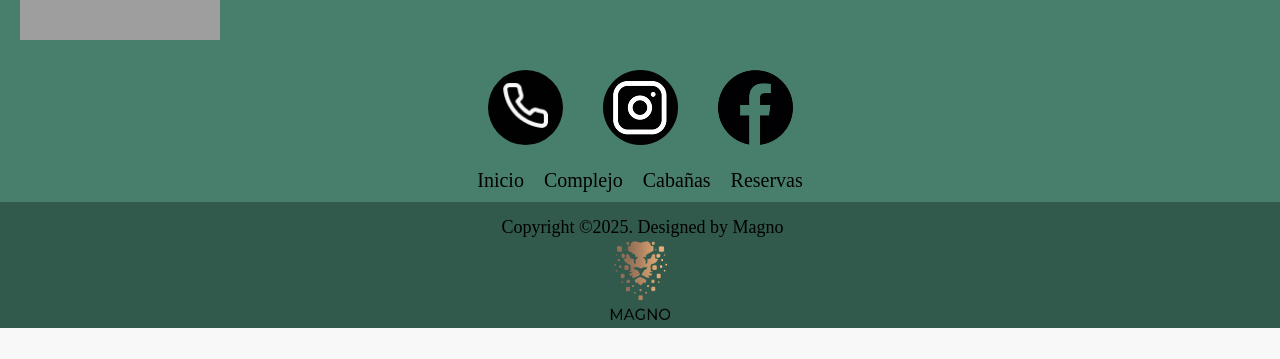
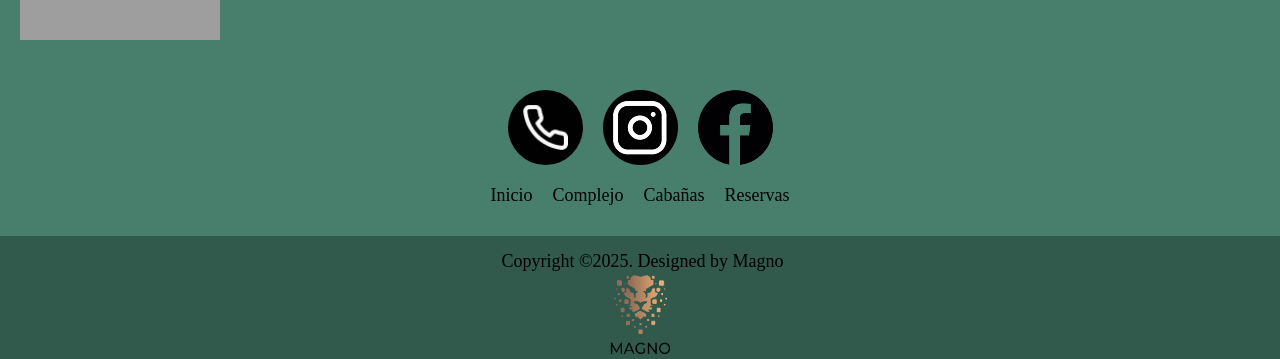
Before and after one commit to magnoitsystems/Agapanthus-Departments, a Next.js app: page / in a window 1280 px wide. Shown: the part 5458-5817 px from the top of the page. Before the commit the page ends 5786 px from the top, so only its background shows below. Built offline with nearby package versions, Linux system fonts and the light colour scheme; no server answers; the database is empty; grey boxes are pictures that could not be loaded; a web font is replaced by a local one.

Commit message:
fix footer

```diff
--- a/src/components/footer/footer.module.css
+++ b/src/components/footer/footer.module.css
@@ -1,7 +1,7 @@
 .footerProperties{
     display: flex;
     flex-direction: column;
-    gap: 10px;
+    gap: var(--30px);
     height: fit-content;
     width: 100%;
     background-color: var(--aqua-4);
@@ -23,7 +23,8 @@
     height: 120px;
     width: 100%;
     background-color: var(--aqua-5);
-    padding-top: var(--15px);
+    padding: var(--15px);
+    padding-bottom: 0;
 }
 
 .copyrightProperties{
@@ -40,8 +41,8 @@
 }
 
 .iconPhoneProperties{
-    width: 75px;
-    height: 75px;
+    width: 50px;
+    height: 50px;
     background-color: var(--neutral-6);
     display: flex;
     justify-content: center;
@@ -76,12 +77,13 @@
 .redirectionSideProperties h4 {
     font-weight: lighter;
     color: var(--neutral-6);
+    font-size: var(--h5);
 }
 
 .iconsProperties{
     display: flex;
     flex-direction: row;
-    gap: var(--40px);
+    gap: var(--10px);
 }
 
 .redirectionSideProperties{
@@ -91,7 +93,19 @@
     padding-inline: var(--20px);
 }
 
+.desktopSocialMedia {
+    display: none;
+}
+.mobileSocialMedia {
+    display: flex;
+}
+
 @media (min-width: 786px) {
+    .iconPhoneProperties {
+        width: 75px;
+        height: 75px;
+        margin-inline: var(--10px);
+    }
 
     .copyrightProperties {
         padding-left: var(--5px);
@@ -128,4 +142,11 @@
         align-items: center;
         height: fit-content;
     }
+
+    .desktopSocialMedia {
+        display: flex;
+    }
+    .mobileSocialMedia {
+        display: none;
+    }
 }
--- a/src/components/footer/footer.tsx
+++ b/src/components/footer/footer.tsx
@@ -35,14 +35,23 @@ export default function footer(){
                 <div className={styles.iconsProperties}>
                     <div className={styles.iconPhoneProperties}>
                         <Link href={""}>
-                            <Image src={"/icons/phone.png"} alt={"Icono de telefono"} width={49} height={49}/>
+                            <Image src={"/icons/phone.png"} alt={"Icono de telefono"} width={49} height={49} className={styles.desktopSocialMedia}/>
+                        </Link>
+                        <Link href={""}>
+                            <Image src={"/icons/phone.png"} alt={"Icono de telefono"} width={35} height={35} className={styles.mobileSocialMedia}/>
                         </Link>
                     </div>
                     <Link href={"https://www.instagram.com/agapanthus_lasmarias?utm_source=qr&igsh=MWN5OHVlenpxcGhveg=="}>
-                        <Image src={"/icons/instagram.png"} alt={"Icono de instagram"} width={75} height={75}/>
+                        <Image src={"/icons/instagram.png"} alt={"Icono de instagram"} width={75} height={75} className={styles.desktopSocialMedia}/>
+                    </Link>
+                    <Link href={"https://www.instagram.com/agapanthus_lasmarias?utm_source=qr&igsh=MWN5OHVlenpxcGhveg=="}>
+                        <Image src={"/icons/instagram.png"} alt={"Icono de instagram"} width={50} height={50} className={styles.mobileSocialMedia}/>
                     </Link>
                     <Link href={""}>
-                        <Image src={"/icons/facebook.png"} alt={"Icono de facebook"} width={75} height={75}/>
+                        <Image src={"/icons/facebook.png"} alt={"Icono de facebook"} width={75} height={75} className={styles.desktopSocialMedia}/>
+                    </Link>
+                    <Link href={""}>
+                        <Image src={"/icons/facebook.png"} alt={"Icono de facebook"} width={50} height={50} className={styles.mobileSocialMedia}/>
                     </Link>
                 </div>
                 <div className={styles.redirectionSideProperties}>
```
